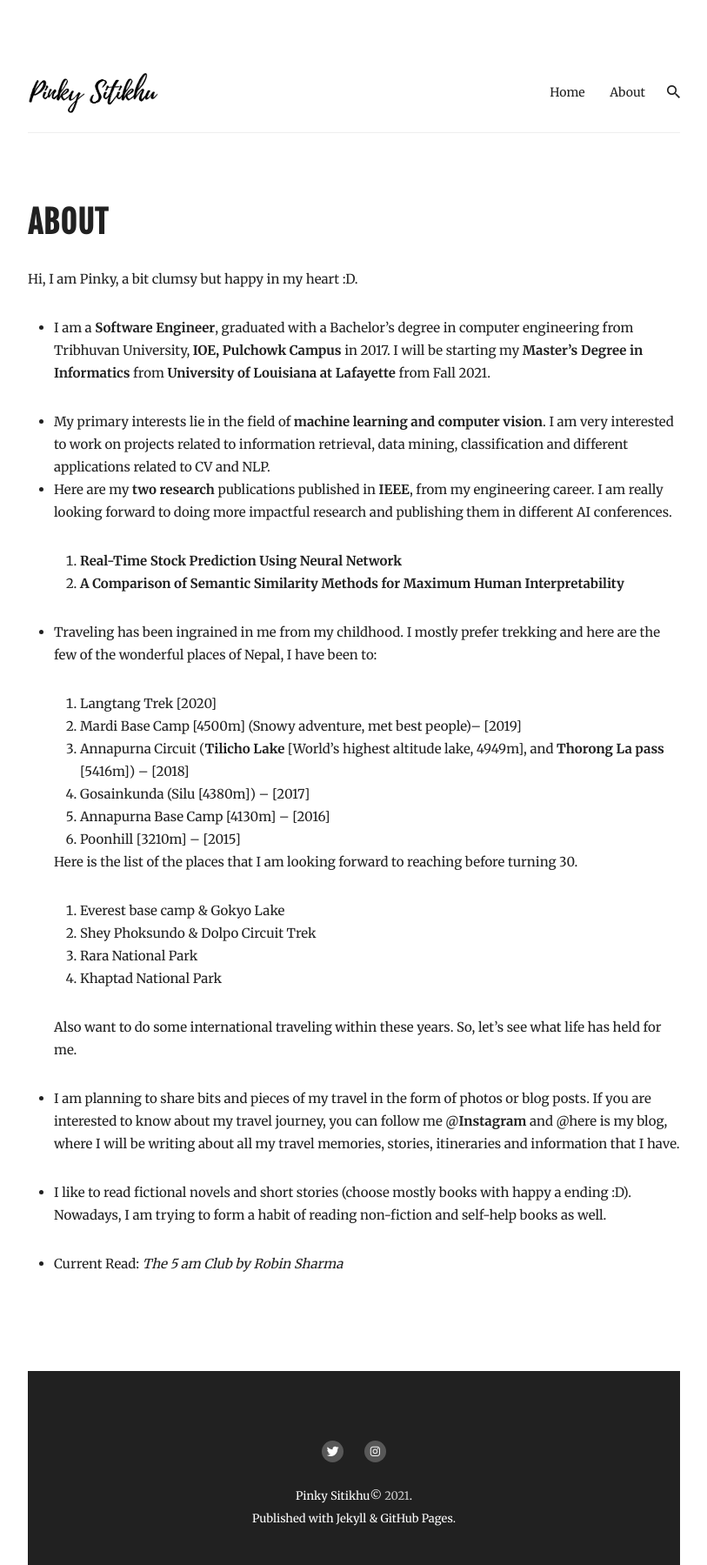
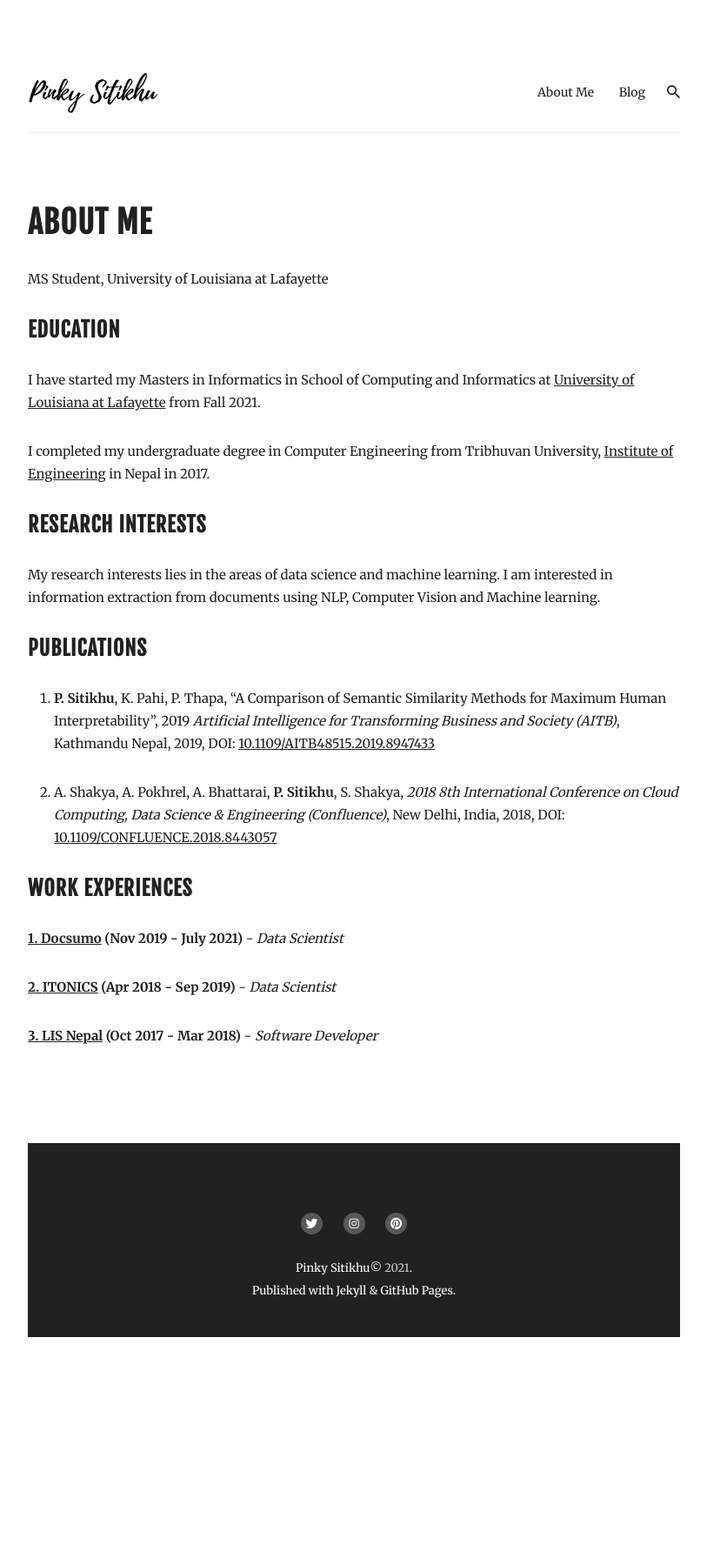
Before and after one commit to pinksi/pinkysitikhu, a Jekyll site: the page built from _pages/about.md, in a window 1280 px wide. Shown: the whole page at 87% size, without its empty margins (233-1046 px from the left). Built offline with Jekyll 4.4.1, drawn with Linux system fonts in a browser that asks for light colours; nearby versions of some CDN libraries; after the commit the page ends 1537 px from its top, so only the background shows below that.

Commit message:
updates about page

```diff
--- a/Gemfile
+++ b/Gemfile
@@ -4,3 +4,4 @@ gem "jekyll"
 gem "jekyll-paginate"
 gem 'jekyll-tagging'
 gem "jekyll-sitemap"
+gem 'jekyll-redirect-from'
--- a/_config.yml
+++ b/_config.yml
@@ -14,7 +14,7 @@ twitter: https://twitter.com/PinkySitikhu # Add your Twitter handle
 # facebook: https://facebook.com/ # Add your Facebook handle
 # dribbble: https://dribbble.com/ # Add your Dribbble handle
 instagram: https://www.instagram.com/aloo_travellers/ # Add your Instagram handle
-# pinterest: https://pinterest.com/ # Add your Pinterest handle
+pinterest: https://www.pinterest.com/aloo_travellers/_created/ # Add your Pinterest handle
 email: pinky.sitikhu524@gmail.com # Add your Email address
 
 # Hero Section
@@ -42,6 +42,7 @@ plugins:
   - jekyll-paginate
   - jekyll-sitemap
   - jekyll/tagging
+  - jekyll-redirect-from
 
 paginate: 4
 paginate_path: "/page/:num"
--- a/_includes/contact-link.html
+++ b/_includes/contact-link.html
@@ -1,23 +1,23 @@
 <div class="contact wow fadeInUp">
   <ul class="contact__list list-reset">
     {% if site.twitter %}
-      <li class="contact__item"><a href="{{ site.twitter }}" class="contact__link"><i class="ion ion-logo-twitter"></i></a></li>
+      <li class="contact__item"><a href="{{ site.twitter }}" target="_blank" class="contact__link"><i class="ion ion-logo-twitter"></i></a></li>
     {% else %} {% endif %}
 
     {% if site.facebook %}
-      <li class="contact__item"><a href="{{ site.facebook }}" class="contact__link"><i class="ion ion-logo-facebook"></i></a></li>
+      <li class="contact__item"><a href="{{ site.facebook }}" target="_blank" class="contact__link"><i class="ion ion-logo-facebook"></i></a></li>
     {% else %} {% endif %}
 
     {% if site.dribbble %}
-      <li class="contact__item"><a href="{{ site.dribbble }}" class="contact__link"><i class="ion ion-logo-dribbble"></i></a></li>
+      <li class="contact__item"><a href="{{ site.dribbble }}" target="_blank" class="contact__link"><i class="ion ion-logo-dribbble"></i></a></li>
     {% else %} {% endif %}
 
     {% if site.instagram %}
-      <li class="contact__item"><a href="{{ site.instagram }}" class="contact__link"><i class="ion ion-logo-instagram"></i></a></li>
+      <li class="contact__item"><a href="{{ site.instagram }}" target="_blank" class="contact__link"><i class="ion ion-logo-instagram"></i></a></li>
     {% else %} {% endif %}
 
     {% if site.pinterest %}
-      <li class="contact__item"><a href="{{ site.pinterest }}" class="contact__link"><i class="ion ion-logo-pinterest"></i></a></li>
+      <li class="contact__item"><a href="{{ site.pinterest }}" target="_blank" class="contact__link"><i class="ion ion-logo-pinterest"></i></a></li>
     {% else %} {% endif %}
   </ul>
 </div>
--- a/_includes/header.html
+++ b/_includes/header.html
@@ -6,7 +6,7 @@
         <div class="header-box">
           <!-- begin logo -->
           <div class="logo">
-            <a class="logo__link" href="{{ site.baseurl }}/">
+            <a class="logo__link" href="{{ site.baseurl }}/about/">
             {%if site.logo and site.logo != "" %}
               <img class="logo__image" src="{{ site.logo | relative_url }}" alt="{{ site.title }}">
             {% else %}
@@ -22,9 +22,9 @@
             <div class="main-nav__box">
               <i class="nav__close ion ion-md-close"></i>
               <ul class="nav__list list-reset">
-                <li class="nav__item">
+                <!-- <li class="nav__item">
                   <a href="{{ site.baseurl }}/" class="nav__link">Home</a>
-                </li>
+                </li> -->
                 {% for page in site.pages %}
                   {% unless page.name == 'tags.html' or page.name == '404.html' %}
                 {% if page.title %}
@@ -34,6 +34,9 @@
                 {% endif %}
                   {% endunless %}
                 {% endfor %}
+                <li class="nav__item">
+                  <a href="{{ site.baseurl }}/" class="nav__link">Blog</a>
+                </li>
               </ul>
             </div>
 
--- a/_pages/about.md
+++ b/_pages/about.md
@@ -1,45 +1,40 @@
 ---
 layout: page
-title: About
-permalink: /about/
+title: About Me
+# permalink: /about/
 # image: images/abt_me.jpg
 ---
 
-Hi, I am Pinky, a bit clumsy but happy in my heart :D.
+MS Student, University of Louisiana at Lafayette
 
-- I am a **Software Engineer**, graduated with a Bachelor's degree in computer engineering from Tribhuvan University, **[IOE, Pulchowk Campus](http://doece.pcampus.edu.np)** in 2017. I will be starting my **Master's Degree in Informatics** from **University of Louisiana at Lafayette** from Fall 2021.
-<!-- - I am currently working as a Data Scientist at **[Docsumo](https://docsumo.com/)**. -->
+### Education
+I have started my Masters in Informatics in School of Computing and Informatics at <ins>[University of Louisiana at Lafayette](https://computing.louisiana.edu/){:target="_blank"}</ins> from Fall 2021.
 
-- My primary interests lie in the field of **machine learning and computer vision**. I am very interested to work on projects related to information retrieval, data mining, classification and different applications related to CV and NLP.
-- Here are my **two research** publications published in **IEEE**, from my engineering career. I am really looking forward to doing more impactful research and publishing them in different AI conferences.
+I completed my undergraduate degree in Computer Engineering from Tribhuvan University, <ins>[Institute of Engineering](http://doece.pcampus.edu.np){:target="_blank"}</ins> in Nepal in 2017.
 
-    1. **[Real-Time Stock Prediction Using Neural Network](https://ieeexplore.ieee.org/document/8443057)**
-    2. **[A Comparison of Semantic Similarity Methods for Maximum Human Interpretability](https://ieeexplore.ieee.org/document/8947433)**
+### Research Interests
+My research interests lies in the areas of data science and machine learning. I am interested in information extraction from documents using NLP, Computer Vision and Machine learning.
 
-<!-- Hobbies -->
-- Traveling has been ingrained in me from my childhood. I mostly prefer trekking and here are the few of the wonderful places of Nepal, I have been to:
+### Publications
+1. <b>P. Sitikhu</b>, K. Pahi, P. Thapa, "A Comparison of Semantic Similarity Methods for Maximum Human Interpretability", 2019 <i>Artificial Intelligence for Transforming Business and Society (AITB)</i>, Kathmandu Nepal, 2019, DOI: <ins>[10.1109/AITB48515.2019.8947433](https://ieeexplore.ieee.org/document/8947433){:target="_blank"}</ins>
 
-    1. Langtang Trek [2020]
-    2. Mardi Base Camp [4500m] (Snowy adventure, met best people)-- [2019]
-    3. Annapurna Circuit (**Tilicho Lake** [World's highest altitude lake, 4949m], and **Thorong La pass** [5416m]) -- [2018]
-    4. Gosainkunda (Silu [4380m]) -- [2017]
-    5. Annapurna Base Camp [4130m] -- [2016]
-    6. Poonhill [3210m] -- [2015]
-    <!-- <.> -->
+2. A. Shakya, A. Pokhrel, A. Bhattarai, <b>P. Sitikhu</b>, S. Shakya, <i>2018 8th International Conference on Cloud Computing, Data Science & Engineering (Confluence)</i>, New Delhi, India, 2018, DOI: <ins>[10.1109/CONFLUENCE.2018.8443057](https://ieeexplore.ieee.org/document/8443057){:target="_blank"}</ins>
 
-    Here is the list of the places that I am looking forward to reaching before turning 30.
+### Work Experiences
+<b><ins>1. [Docsumo](https://docsumo.com/){:target="_blank"}</ins> (Nov 2019 - July 2021)</b> - <i>Data Scientist</i>
 
-    1. Everest base camp & Gokyo Lake
-    2. Shey Phoksundo & Dolpo Circuit Trek
-    3. Rara National Park
-    4. Khaptad National Park
+<!-- - Developed an application that extracts information from digital pdfs, scanned documents and images with 90% accuracy
+- Built texts and images based classification models using fastText, MobileNet and deployed in GCP
+- Worked on creating full-fledged projects: data collection and annotation, model development, evaluation, optimization, visualization and model deployment
+- Researched and implemented state-of-the-art papers and algorithms in computer vision domain -->
 
-    <!-- <.> -->
+<b><ins>2. [ITONICS](https://www.itonics-innovation.com/){:target="_blank"}</ins> (Apr 2018 - Sep 2019)</b> - <i>Data Scientist</i>
 
-    Also want to do some international traveling within these years. So, let's see what life has held for me.
+<!-- - Built a prediction and information extraction system that predicts emerging topics and trends related to technology using scientific papers and patents
+- Detection and analysis of weak signals as outliers from textual data
+- Developed a real-world project prototype from scratch, working from data collection, pre-processing, model building, output analysis and visualization -->
 
-- I am planning to share bits and pieces of my travel in the form of photos or blog posts. If you are interested to know about my travel journey, you can follow me @<b>[Instagram](https://www.instagram.com/aloo_travellers/)</b> and @[here](https://aloo-travellers.netlify.app/) is my blog, where I will be writing about all my travel memories, stories, itineraries and information that I have.
+<b><ins>3. [LIS Nepal](http://www.lisnepal.com.np/){:target="_blank"}</ins> (Oct 2017 - Mar 2018)</b> - <i>Software Developer</i>
 
-- I like to read fictional novels and short stories (choose mostly books with happy a ending :D). Nowadays, I am trying to form a habit of reading non-fiction and self-help books as well.
-
-- Current Read: <i>The 5 am Club by Robin Sharma</i>
+<!-- - Created backend endpoints and frontend modules for a web-based application using Java and angular
+- Worked with data warehousing tools (RA/RDW), ETL Tools(ODI), Shell Scripting, OBIEE -->
```
Also changed, not shown: Gemfile.lock.
